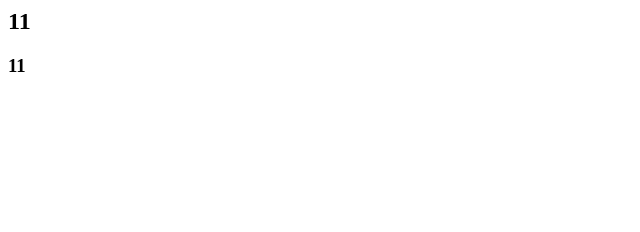
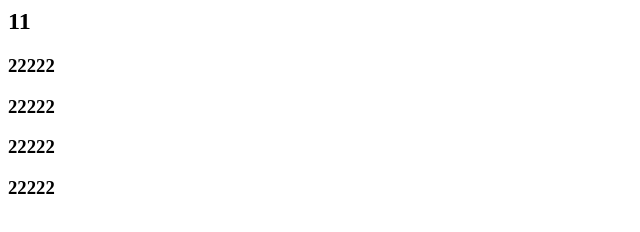
Before and after one commit to zcxiaocai/resume, a plain HTML site: page index.html in a window 1280 px wide. Shown: the whole page, without its empty margins (0-640 px from the left). Drawn offline with Linux system fonts and the light colour scheme.

Commit message:
https://github.com/zcxiaocai/resume.git

```diff
--- a/index.html
+++ b/index.html
@@ -2,6 +2,8 @@
   <head></head>
   <body>
     <h2>11</h2>
-	<h3>11</h3>
+	<h3>22222</h3>
+	<h3>22222</h3><h3>22222</h3>
+	<h3>22222</h3>
   </body>
 </html>
```
